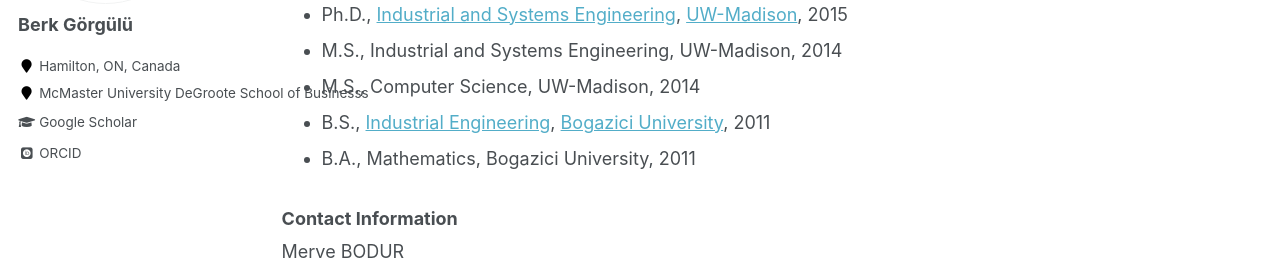
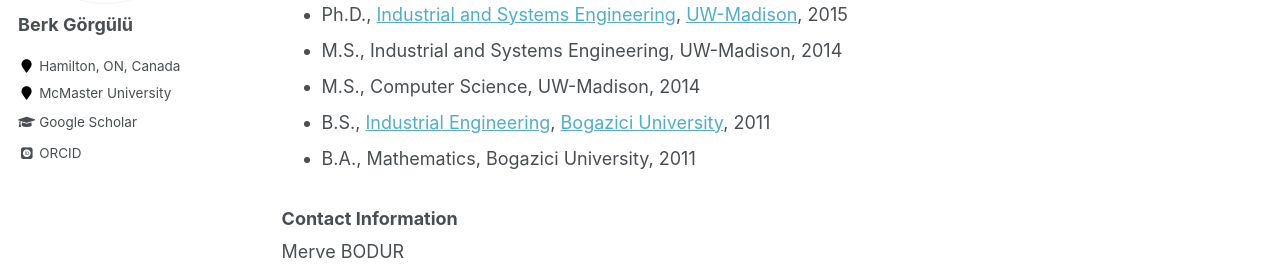
Before and after one commit to gorguluberk/gorguluberk.github.io, a Jekyll site: the page built from _pages/about.md, in a window 1280 px wide. Shown: the part 289-558 px from the top of the page. Built offline with Jekyll 4.4.1, drawn with Linux system fonts in a browser that asks for light colours; some web fonts are replaced.

Commit message:
Update _config.yml

```diff
--- a/_config.yml
+++ b/_config.yml
@@ -84,7 +84,7 @@ author:
   avatar           : "profile.png"
   bio              : " "
   location         : "Hamilton, ON, Canada"
-  employer         : "McMaster University \ DeGroote School of Businesss"
+  employer         : "McMaster University"
   pubmed           : #"https://www.ncbi.nlm.nih.gov/pubmed/?term=john+snow"
   googlescholar    : "https://scholar.google.com/citations?user=82VVKC0AAAAJ&hl=en"
   email            :
```
